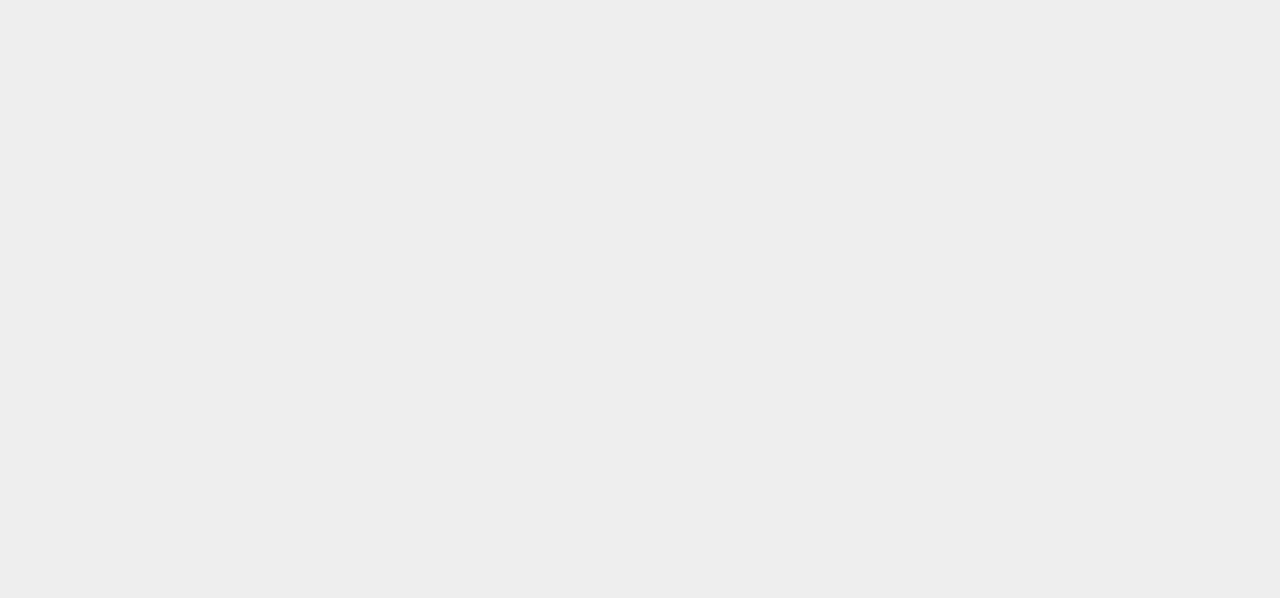
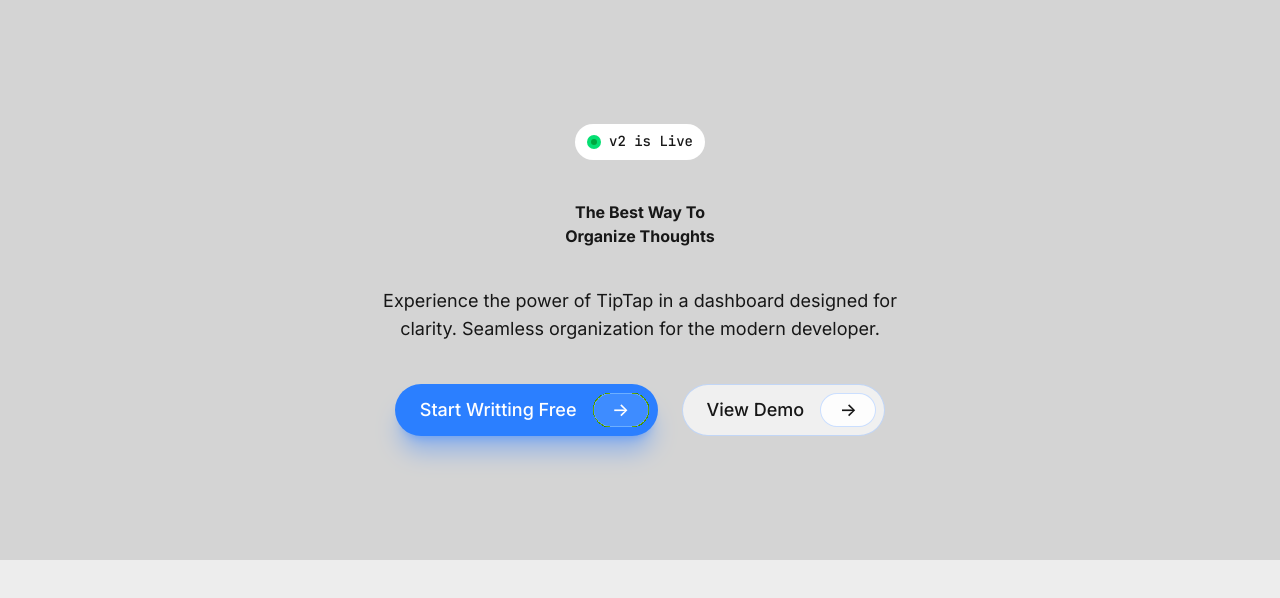
Before and after one commit to Prateek1789/Notes-App, a Next.js app in the folder v2-nextjs/: page / in a window 1280 px wide. Shown: the top 598 px of the page. Built offline with nearby package versions, Linux system fonts and the light colour scheme.

Commit message:
Chore: Created the initial structure of the hero section

```diff
--- a/v2-nextjs/src/components/sections/Hero.tsx
+++ b/v2-nextjs/src/components/sections/Hero.tsx
@@ -1,9 +1,43 @@
+import Button from "../ui/Button";
 
 const Hero = () => {
     return (
-        <section id="hero">
-            <header>
-
+        <section id="hero" className="md:h-[70vh] lg:h-[50vh] xl:h-[70vh] bg-neutral-300 border-none">
+            <header className="relative w-full h-full px-4 flex flex-col items-center justify-center gap-8 xl:gap-10">
+                <div className="h-9 w-32.5 bg-white rounded-full flex items-center justify-center gap-2">
+                    <span className="size-3.5 rounded-full relative flex items-center justify-center">
+                        <span className="absolute inline-flex h-full w-full animate-ping-slow rounded-full bg-green-400">
+                        </span>
+                        <span className="size-1.5 rounded-full relative inline-flex bg-green-600"></span>
+                    </span>
+                    <span className="font-mono text-sm font-medium">v2 is Live</span>
+                </div>
+                <h1 className="text-h1 text-center font-bold">The Best Way To<br/>Organize Thoughts</h1>
+                <p className="max-w-[50ch] text-center lg:text-lg">
+                    Experience the power of TipTap in a dashboard designed for clarity. Seamless organization for the modern developer.
+                </p>
+                <div className="flex flex-col items-center gap-6 lg:flex-row lg:gap-6">
+                    <Button className="pr-2 pl-6 shadow-xl"
+                            intent="primary"
+                            size="md">
+                        Start Writting Free
+                        <span className="h-full w-14 py-0.5 flex place-content-center rounded-full border border-blue-300/60 bg-blue-300/20">
+                            <span className="text-inheret group-hover/btn:translate-x-2.5 transition-transform duration-400">
+                                {"->"}
+                            </span>
+                        </span>
+                    </Button>
+                    <Button className="pr-2 pl-6"
+                            intent="ghost"
+                            size="md">
+                        View Demo
+                        <span className="h-full w-14 py-0.5 flex place-content-center rounded-full border border-primary-ghost bg-white/85">
+                            <span className="text-inheret group-hover/btn:translate-x-2.5 transition-transform duration-400">
+                                {"->"}
+                            </span>
+                        </span>
+                    </Button>
+                </div>
             </header>
         </section>
     )
```
